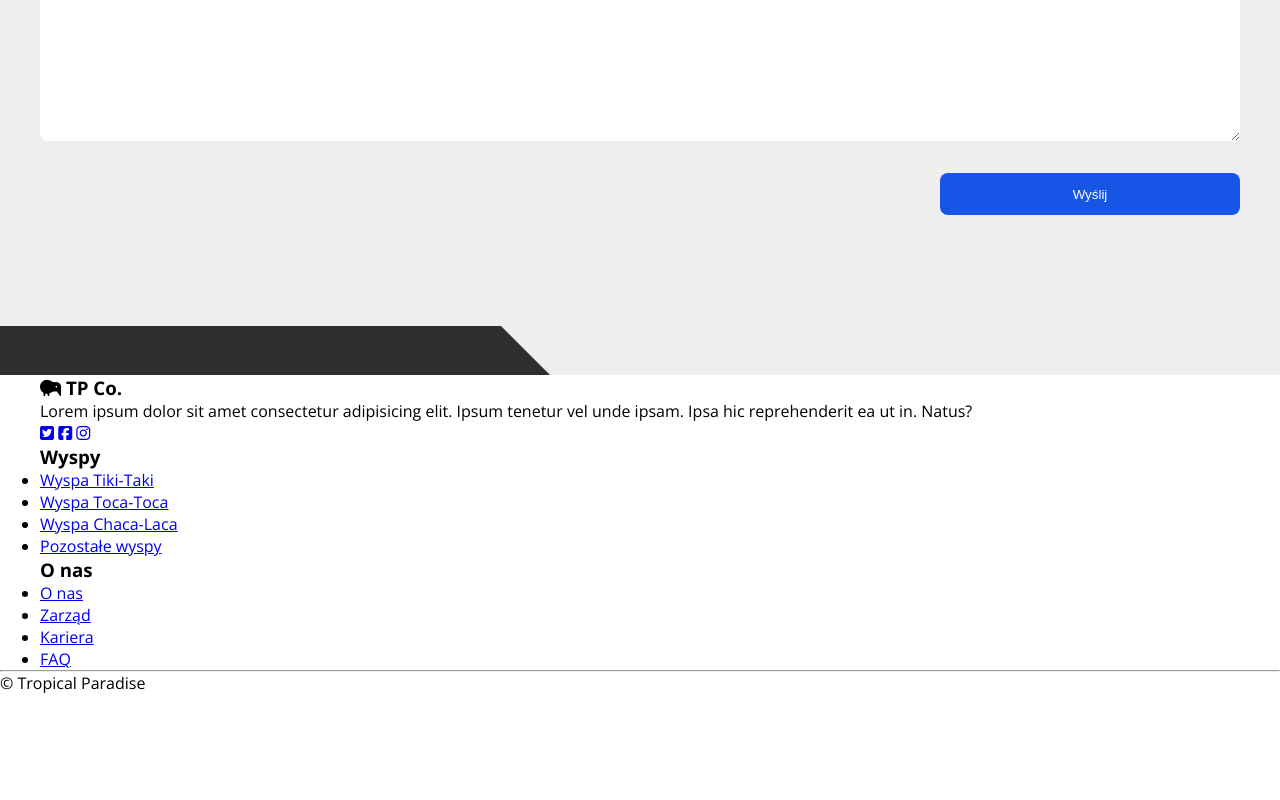
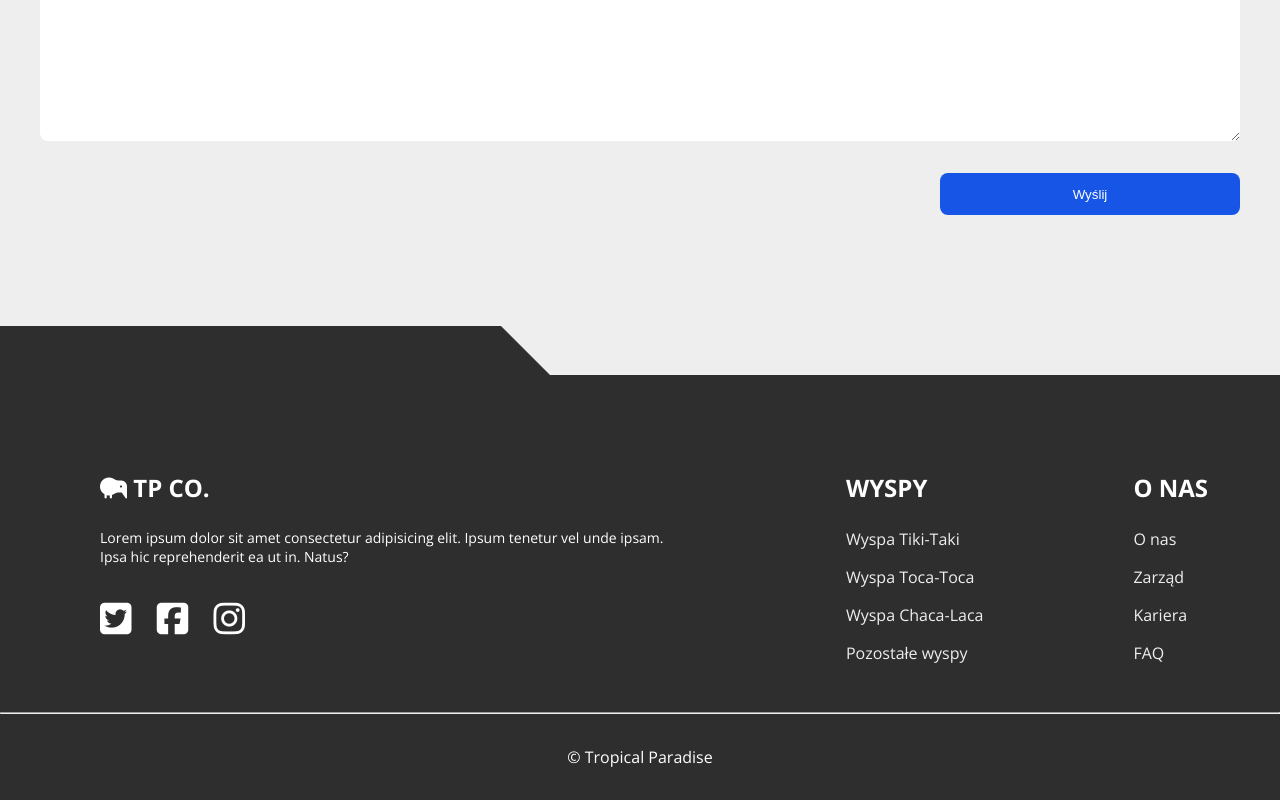
Before and after one commit to BParaszczak/tropical-island, a plain HTML site: page index.html in a window 1280 px wide. Shown: the part 6622-7422 px from the top of the page. Before the commit the page ends 7316 px from the top, so only its background shows below. Drawn offline with nearby package versions, Linux system fonts and the light colour scheme.

Commit message:
footer styling

```diff
--- a/sass/main.scss
+++ b/sass/main.scss
@@ -494,7 +494,56 @@ hr {
       background-color: $secondary-color;
     }
   }
+}
 
+// FOOTER
+
+.footer {
+  color: $pure-white;
+  background-color: $dark;
+
+  .wrapper {
+    padding: 6em 2em 2em;
+  }
+
+  &__box {
+    font-size: 1.4rem;
+  }
+
+  &__box-desktop {
+    display: none;
+  }
+
+  &__box-title {
+    margin-bottom: 1em;
+    font-size: 3rem;
+    text-transform: uppercase;
+  }
+
+  &__box-social {
+    margin: 2em 0 1em;
+  }
+
+  &__box-link {
+    padding: 0 .3em;
+    font-size: 3.6rem;
+    color: $pure-white;
+    text-decoration: none;
+    transition: color .3s;
+
+    &:first-child {
+      padding-left: 0;
+    }
+
+    &:hover {
+      color: $main-color;
+    }
+  }
+
+  &__bottom-text {
+    padding: 2em;
+    text-align: center;
+  }
 }
 
 // =========================================
@@ -614,6 +663,44 @@ hr {
       width: 45%;
     }
   }
+
+  .footer {
+
+    &__boxes {
+      display: flex;
+      justify-content: space-between;
+    }
+    &__box-desktop {
+      display: block;
+    }
+
+    &__box {
+      margin: 0 2em;
+      width: 25%;
+
+      &:first-child {
+        width: 50%;
+      }
+    }
+
+    &__box-title {
+      font-size: 2.4rem;
+    }
+
+    &__box-list {
+      list-style: none;
+
+    }
+
+    &__box-list-item {
+      margin-bottom: 1em;
+
+      a {
+        color: $light-white;
+        text-decoration: none;
+      }
+    }
+  }
 }
 
 @media (min-width: 992px) {
```
Also changed, not shown: css/main.css, 1 other file.
